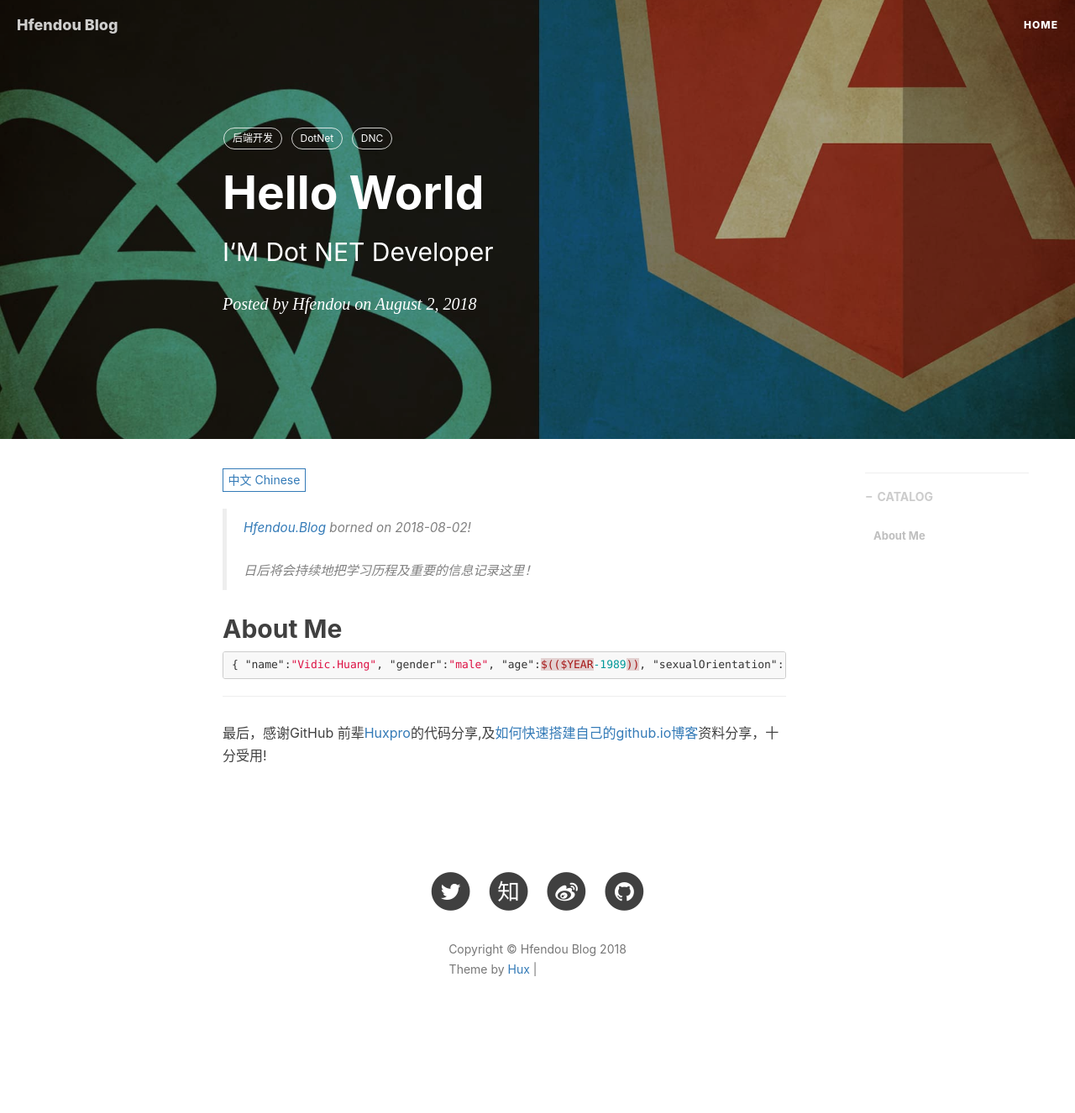
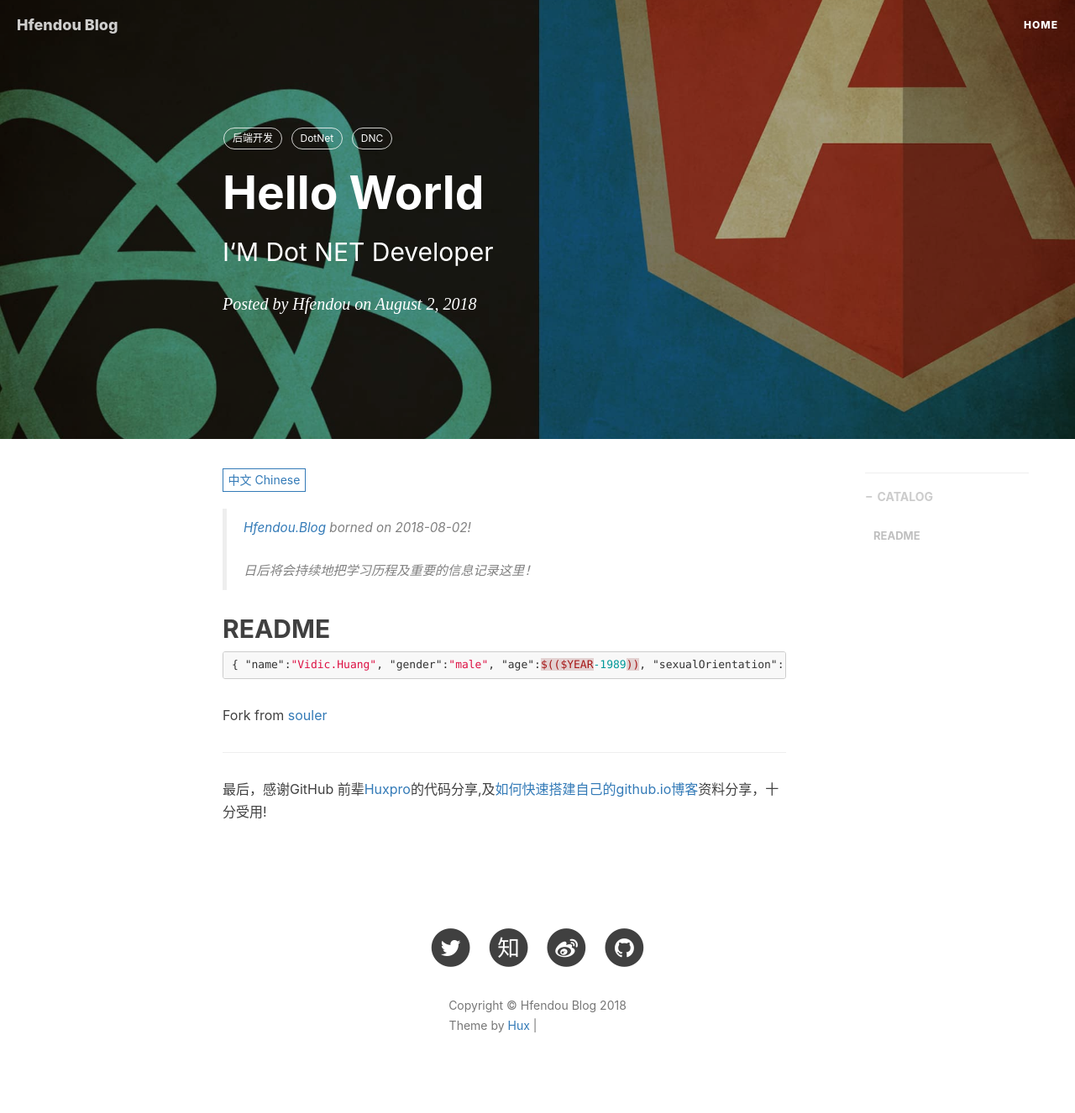
Before and after one commit to hfendou/hfendou.github.io, a Jekyll site: the page built from _posts/2018-08-02-The1stBlog.markdown, in a window 1280 px wide. Shown: the whole page at 84% size. Built offline with Jekyll 4.4.1, drawn with Linux system fonts in a browser that asks for light colours; nearby versions of some CDN libraries; comment, search, counter and statistics services are not loaded; before the commit the page ends 1259 px from its top, so only the background shows below that; grey boxes are pictures that could not be loaded.

Commit message:
201808021207

````diff
--- a/_includes/posts/2018-08-02-The1stBlog/en.md
+++ b/_includes/posts/2018-08-02-The1stBlog/en.md
@@ -6,7 +6,7 @@
 
 
 
-## About Me
+## README
 ```json
 {
 "name":"Vidic.Huang",
@@ -18,7 +18,7 @@
 "tags":["backend developer","dotNet developer","gym","marathon","never stop to learn"
 }
 ```
-
+Fork from [souler](@False)
 
 ---
 
--- a/_includes/posts/2018-08-02-The1stBlog/zh.md
+++ b/_includes/posts/2018-08-02-The1stBlog/zh.md
@@ -6,7 +6,7 @@
 
 
 
-## About Me
+## README
 ```json
 {
 "name":"Vidic.Huang",
@@ -18,7 +18,7 @@
 "tags":["backend developer","dotNet developer","gym","marathon","never stop to learn"
 }
 ```
-
+Fork from [souler](@False)
 
 ---
 
````
